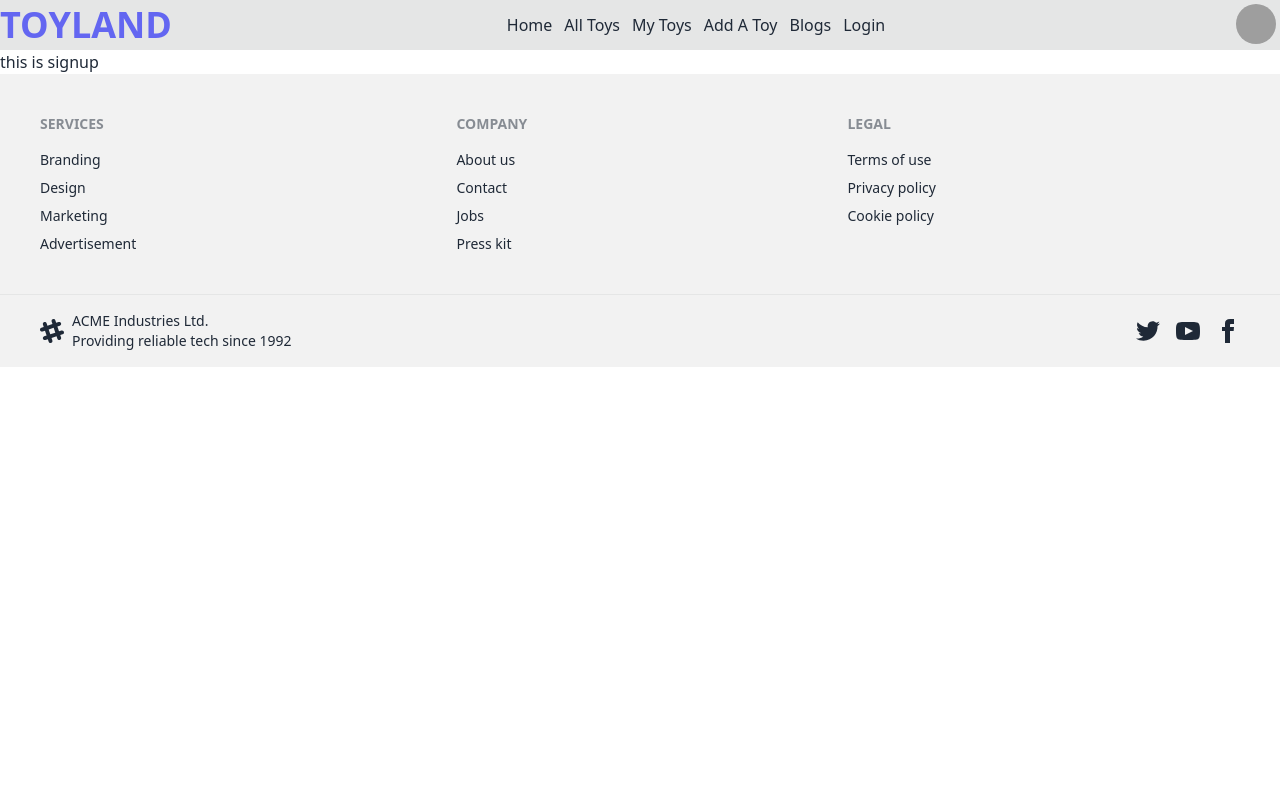
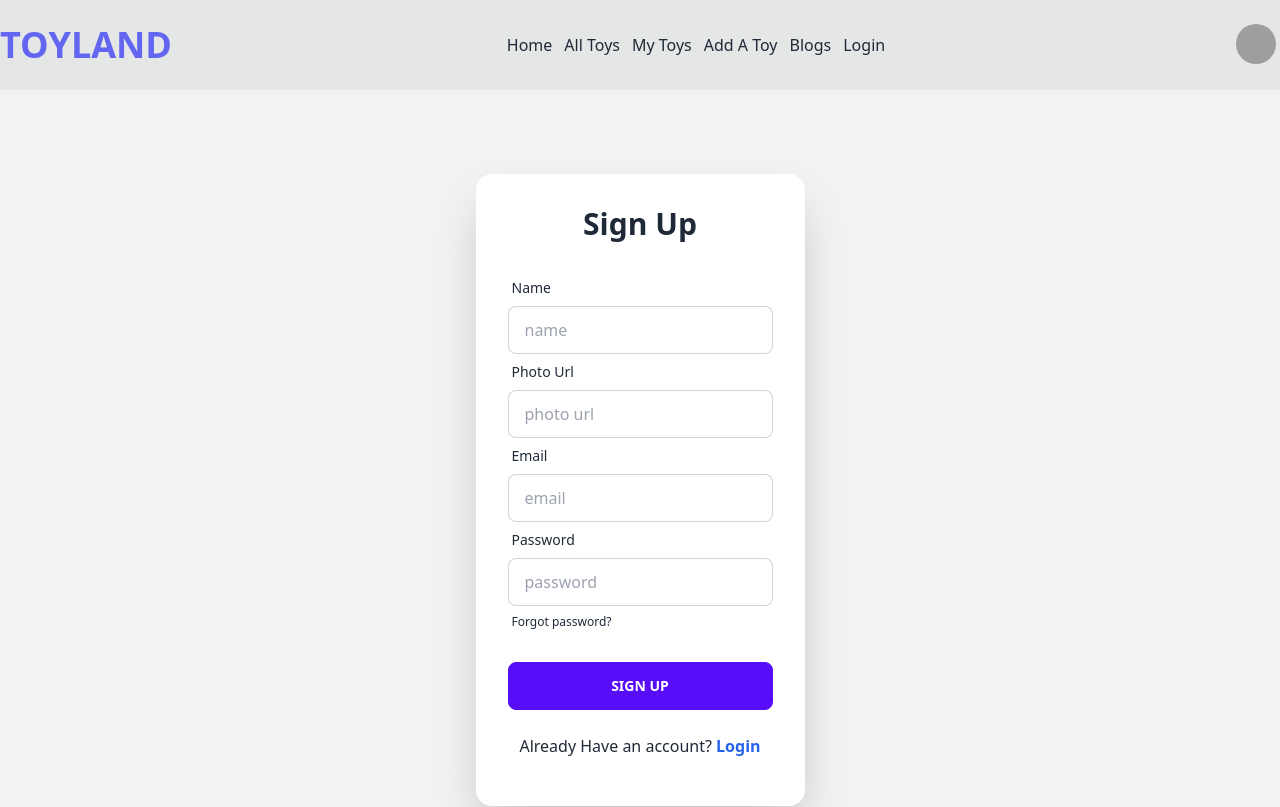
Before and after one commit to jahidcst/toy-client-side, a React (Vite) app: page /signup in a window 1280 px wide. Shown: the top 807 px of the page. Built offline with nearby package versions, Linux system fonts and the light colour scheme; no server answers; grey boxes are pictures that could not be loaded.

Commit message:
signup added

```diff
--- a/package.json
+++ b/package.json
@@ -16,6 +16,7 @@
     "match-sorter": "^6.3.1",
     "react": "^18.2.0",
     "react-dom": "^18.2.0",
+    "react-icons": "^4.8.0",
     "react-router-dom": "^6.11.2",
     "sort-by": "^1.2.0"
   },
--- a/src/Login/Login.jsx
+++ b/src/Login/Login.jsx
@@ -1,11 +1,62 @@
-
+import { useContext } from "react";
+import { Link } from "react-router-dom";
+import { AuthContext } from "../provider/AuthProvider";
 
 const Login = () => {
-    return (
-        <div>
-            THis is logun
+
+  const { signIn } = useContext(AuthContext);
+
+  const handleLogin = event => {
+    event.preventDefault();
+    const form = event.target;
+    const email = form.email.value;
+    const password = form.password.value;
+    console.log(email, password)
+    signIn(email, password)
+      .then(result => {
+        const user = result.user;
+        console.log(user)
+      })
+      .catch(error => console.log(error))
+  }
+
+  return (
+    <div>
+      <div className="hero min-h-screen bg-base-200">
+        <div className="hero-content flex-col">
+
+          <div className="card flex-shrink-0 w-full max-w-sm shadow-2xl bg-base-100 ">
+            <div className="card-body">
+              <div className="text-center ">
+                <h1 className="text-3xl font-bold pb-5">Login</h1>
+              </div>
+              <form onSubmit={handleLogin}>
+                <div className="form-control">
+                  <label className="label">
+                    <span className="label-text">Email</span>
+                  </label>
+                  <input type="text" placeholder="email" name="email" className="input input-bordered" />
+                </div>
+                <div className="form-control">
+                  <label className="label">
+                    <span className="label-text">Password</span>
+                  </label>
+                  <input type="password" name="password" placeholder="password" className="input input-bordered" />
+                  <label className="label">
+                    <a href="#" className="label-text-alt link link-hover">Forgot password?</a>
+                  </label>
+                </div>
+                <div className="form-control mt-6">
+                  <input className="btn btn-primary" type="submit" value="Login" />
+                </div>
+              </form>
+              <p className="my-4 text-center">New to Toy Land? <Link className="text-blue-600 font-bold" to='/signup'>Sign Up</Link></p>
+            </div>
+          </div>
         </div>
-    );
+      </div>
+    </div>
+  );
 };
 
 export default Login;
--- a/src/Routes/Routes.jsx
+++ b/src/Routes/Routes.jsx
@@ -3,11 +3,12 @@ import Main from "../LayOut/Main";
 import Home from "../Pages/Home/Home/Home";
 import Error from "../ErrorPge/Error";
 import Blogs from "../Pages/Home/Blogs/Blogs";
-import Login from "../Login/Login";
+
 import SignUp from "../SignUp/SignUp";
 import AllToys from "../Pages/AllToys/AllToys";
 import MyToys from "../Pages/MyToys/MyToys";
 import AddAToy from "../Pages/AddAToy/AddAToy";
+import Login from "../Login/Login";
 
 
 const router = createBrowserRouter([
--- a/src/Shared/Navber/Navber.jsx
+++ b/src/Shared/Navber/Navber.jsx
@@ -2,7 +2,7 @@ import { Link } from "react-router-dom";
 const Navber = () => {
     return (
         <div>
-            <div className=" flex justify-between  items-center bg-base-300">
+            <div className=" flex justify-between  items-center bg-base-300 py-5">
                 <div className="">
                     <Link to='/'><a className="  normal-case text-4xl font-semibold text-indigo-500">TOYLAND</a></Link>
                 </div>
--- a/src/SignUp/SignUp.jsx
+++ b/src/SignUp/SignUp.jsx
@@ -1,9 +1,76 @@
+import { useContext } from "react";
+import { Link } from "react-router-dom";
+import { AuthContext } from "../provider/AuthProvider";
 
 
 const SignUp = () => {
+
+    const {createUser} = useContext(AuthContext)
+
+    const handleSignUp = event =>{
+        event.preventDefault();
+        const form = event.target;
+        const name = form.name.value;
+        const photo = form.photo.value;
+        const email = form.email.value;
+        const password = form.password.value;
+        console.log(name, photo, email, password)
+
+        createUser(email, password)
+        .then(result => {
+            const user = result.user;
+            console.log(user)
+        })
+        .catch(error => console.log(error))
+      }
+
     return (
         <div>
-            this is signup
+            <div className="hero min-h-screen bg-base-200">
+                <div className="hero-content flex-col">
+
+                    <div className="card flex-shrink-0 w-full max-w-sm shadow-2xl bg-base-100 ">
+                        <div className="card-body">
+                            <div className="text-center ">
+                                <h1 className="text-3xl font-bold pb-5">Sign Up</h1>
+                            </div>
+                            <form onSubmit={handleSignUp}>
+                                <div className="form-control">
+                                    <label className="label">
+                                        <span className="label-text">Name</span>
+                                    </label>
+                                    <input type="text" placeholder="name" name="name" className="input input-bordered" />
+                                </div>
+                                <div className="form-control">
+                                    <label className="label">
+                                        <span className="label-text">Photo Url</span>
+                                    </label>
+                                    <input type="text" placeholder="photo url" name="photo" className="input input-bordered" />
+                                </div>
+                                <div className="form-control">
+                                    <label className="label">
+                                        <span className="label-text">Email</span>
+                                    </label>
+                                    <input type="text" placeholder="email" name="email" className="input input-bordered" />
+                                </div>
+                                <div className="form-control">
+                                    <label className="label">
+                                        <span className="label-text">Password</span>
+                                    </label>
+                                    <input type="password" name="password" placeholder="password" className="input input-bordered" />
+                                    <label className="label">
+                                        <a href="#" className="label-text-alt link link-hover">Forgot password?</a>
+                                    </label>
+                                </div>
+                                <div className="form-control mt-6">
+                                    <input className="btn btn-primary" type="submit" value="Sign Up" />
+                                </div>
+                            </form>
+                            <p className="my-4 text-center">Already Have an account? <Link className="text-blue-600 font-bold" to='/login'>Login</Link></p>
+                        </div>
+                    </div>
+                </div>
+            </div>
         </div>
     );
 };
--- a/src/firebase/firebase.config.js
+++ b/src/firebase/firebase.config.js
@@ -5,12 +5,12 @@ import { initializeApp } from "firebase/app";
 
 // Your web app's Firebase configuration
 const firebaseConfig = {
-  apiKey: "AIzaSyCt-iEVdchY7vC8nZIweT_eErKcLEaLzjA",
-  authDomain: "my-toy-project-eb4f6.firebaseapp.com",
-  projectId: "my-toy-project-eb4f6",
-  storageBucket: "my-toy-project-eb4f6.appspot.com",
-  messagingSenderId: "117740889281",
-  appId: "1:117740889281:web:864db781adac3cbda0e040"
+  apiKey: import.meta.env.VITE_apiKey,
+  authDomain: import.meta.env.VITE_authDomain,
+  projectId: import.meta.env.VITE_projectId,
+  storageBucket: import.meta.env.VITE_storageBucket,
+  messagingSenderId: import.meta.env.VITE_messagingSenderId,
+  appId: import.meta.env.VITE_appId
 };
 
 // Initialize Firebase
--- a/src/main.jsx
+++ b/src/main.jsx
@@ -7,11 +7,14 @@ import {
   RouterProvider,
 } from "react-router-dom";
 import router from './Routes/Routes';
+import AuthProvider from './provider/AuthProvider';
 
 
 
 ReactDOM.createRoot(document.getElementById('root')).render(
   <React.StrictMode>
-     <RouterProvider router={router} />
+    <AuthProvider>
+      <RouterProvider router={router} />
+    </AuthProvider>
   </React.StrictMode>,
 )
--- /dev/null
+++ b/src/provider/AuthProvider.jsx
@@ -0,0 +1,48 @@
+/* eslint-disable react/prop-types */
+import { createContext, useEffect, useState } from "react";
+import { createUserWithEmailAndPassword, getAuth, onAuthStateChanged, signInWithEmailAndPassword } from "firebase/auth";
+import app from "../firebase/firebase.config";
+
+export const AuthContext = createContext();
+const auth = getAuth(app);
+
+const AuthProvider = ({children}) => {
+    const [user, setUser] = useState(null)
+    const [loading, setLoading] = useState(true)
+
+    const createUser = (email, password) =>{
+        setLoading(true)
+        return createUserWithEmailAndPassword(auth, email, password)
+    }
+
+    const signIn = (email, password) =>{
+        setLoading(true);
+        return signInWithEmailAndPassword(auth, email, password);
+    }
+
+    useEffect(() =>{
+         const unsubscribe = onAuthStateChanged(auth, currentUser =>{
+            setUser(currentUser);
+            console.log('current user', currentUser)
+            setLoading(false)
+        });
+        return () => {
+            return unsubscribe();
+        }
+    })
+
+    const authInfo = {
+        user,
+        loading,
+        createUser,
+        signIn
+    }
+
+    return (
+        <AuthContext.Provider value={authInfo}>
+            {children}
+        </AuthContext.Provider>
+    );
+};
+
+export default AuthProvider;
```
Also changed, not shown: 1 other file (tests, documents, lock files or other folders).
